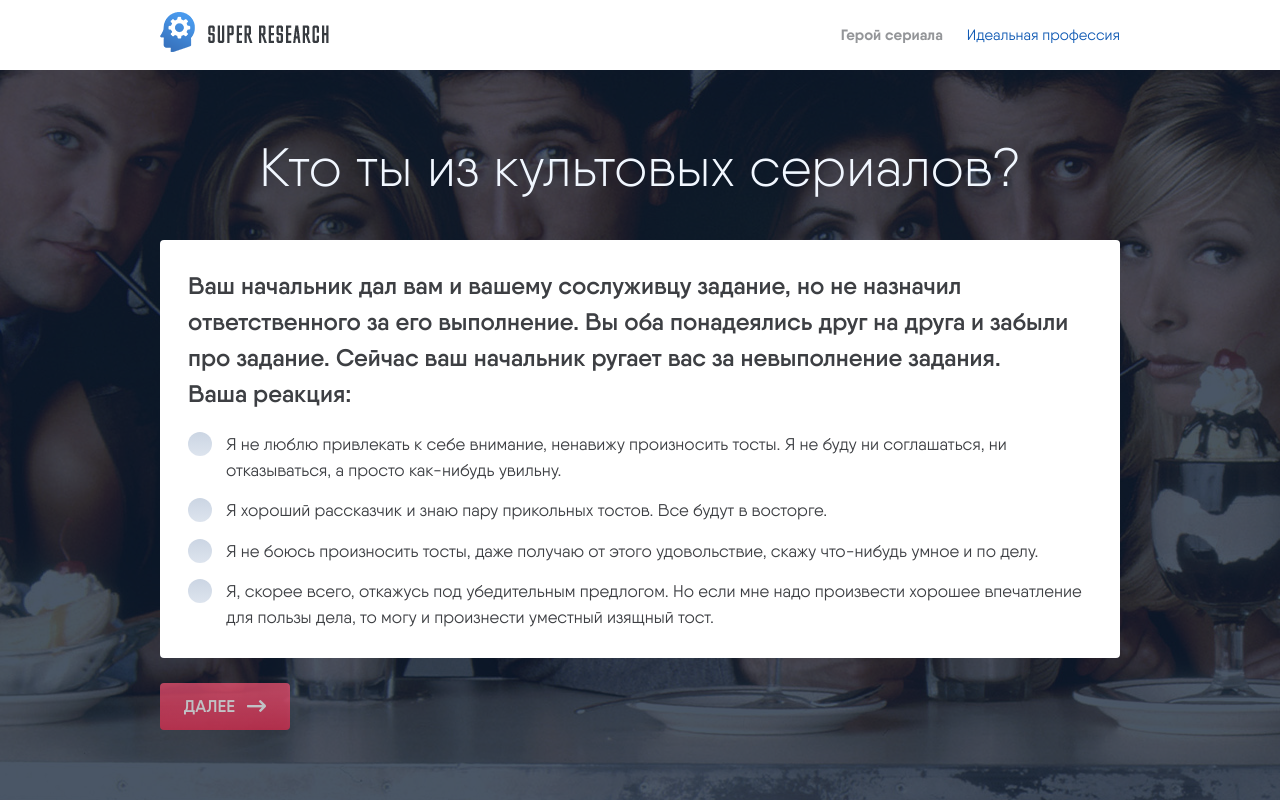
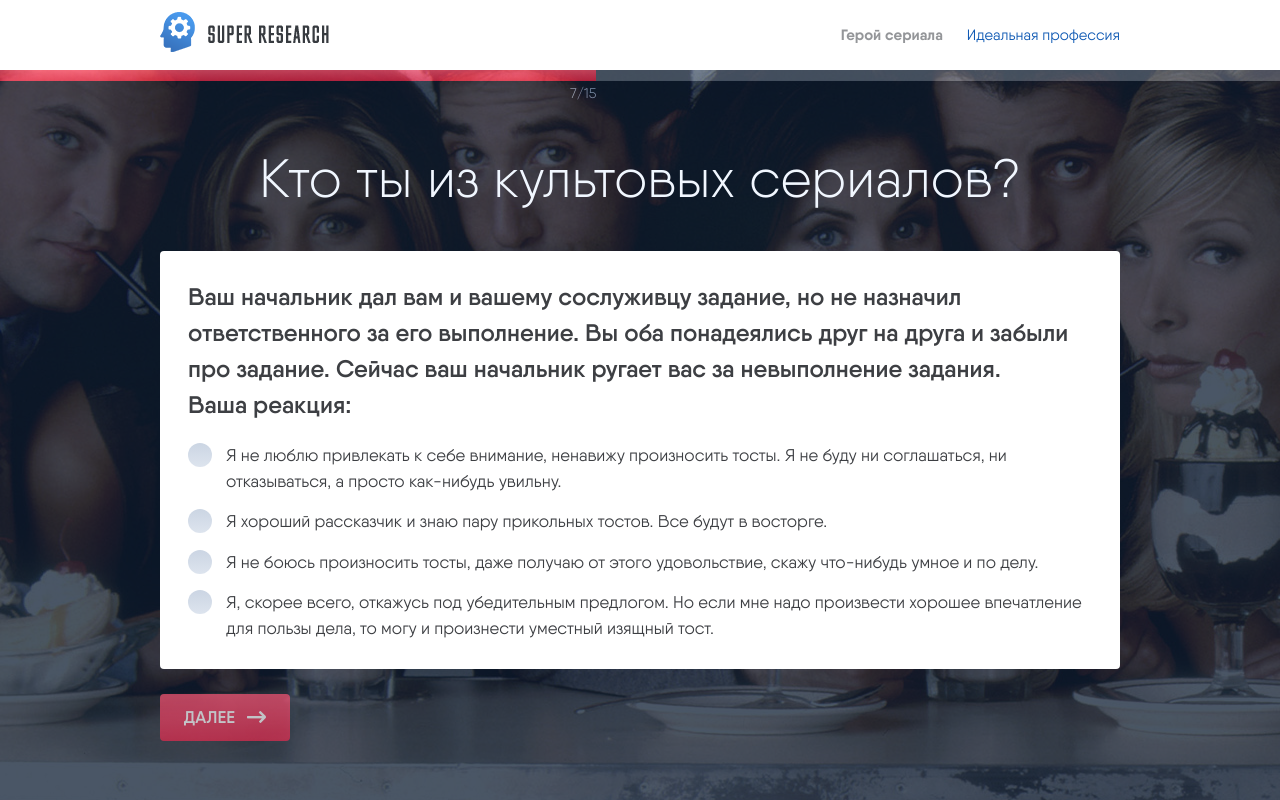
Before and after one commit to plushyOwl/superResearch, a website: page templates/page3.html in a window 1280 px wide. Drawn offline with nearby package versions, Linux system fonts and the light colour scheme; files that its build step writes are made by us from their sources.

Commit message:
fi after review

```diff
--- a/scss/base/_base.buttons.scss
+++ b/scss/base/_base.buttons.scss
@@ -20,10 +20,12 @@ button,
   padding: 0 19px;
   text-decoration: none;
   text-transform: uppercase;
+  -webkit-transition: background 0.5s ease;
   width: auto;
 
   &:hover {
-    text-decoration: underline;
+    box-shadow: inset 0 0 20px 3px rgba(255, 255, 255, 0.35);
+    text-decoration: none;
   }
 
   img {
@@ -53,7 +55,7 @@ button,
     opacity: 0.7;
 
     &:hover {
-      text-decoration: none;
+      box-shadow: none;
     }
   }
 
--- a/scss/base/_base.classes.scss
+++ b/scss/base/_base.classes.scss
@@ -130,3 +130,36 @@ ul {
 .result-page {
   background-color: $firefly;
 }
+
+.progress {
+  background-color: rgba(160, 175, 195, 0.5);
+  border-radius: 0;
+  display: flex;
+  height: 11px;
+  width: 100%;
+
+  &-bar {
+    background-image: -moz-linear-gradient( 90deg, rgb(230,44,80) 0%, rgb(250,86,118) 100%);
+    background-image: -webkit-linear-gradient( 90deg, rgb(230,44,80) 0%, rgb(250,86,118) 100%);
+    background-image: -ms-linear-gradient( 90deg, rgb(230,44,80) 0%, rgb(250,86,118) 100%);
+    display: flex;
+    -webkit-box-orient: vertical;
+    -webkit-box-direction: normal;
+    -ms-flex-direction: column;
+    flex-direction: column;
+    -webkit-box-pack: center;
+    -ms-flex-pack: center;
+    justify-content: center;
+    -webkit-transition: width .6s ease;
+    text-align: right;
+    transition: width .6s ease;
+
+    &-counter {
+      color: $spindle;
+      font-size: 14px;
+      font-weight: 300;
+      margin-top: 35px;
+      margin-left: 5px;
+    }
+  }
+}
--- a/scss/components/_components.socials.scss
+++ b/scss/components/_components.socials.scss
@@ -15,6 +15,11 @@ $ns: c-socials;
     height: 35px;
     margin: 0 2px;
     width: 65px;
+    -webkit-transition: background 0.5s ease;
+
+    &:hover {
+      box-shadow: inset 0 0 25px 1px rgba(255, 255, 255, 0.35);
+    }
 
     .#{$ns}--coloured & {
       background-image: -moz-linear-gradient( 103deg, rgb(205,233,255) 0%, rgb(238,247,255) 100%);
@@ -23,6 +28,10 @@ $ns: c-socials;
       height: 50px;
       margin: 0 10px;
       width: 89px;
+
+      &:hover {
+        box-shadow: inset 0 0 20px 4px rgba(26, 104, 159, 0.35);
+      }
     }
 
   }
--- a/templates/page3.html
+++ b/templates/page3.html
@@ -29,6 +29,14 @@
     <img src="../static/images/3bg.jpg" alt="">
   </div>
   <!-- background-image -->
+
+  <!-- progress bar -->
+  <div class="progress">
+    <div class="progress-bar" style="width: 46.6%;">
+      <span class="progress-bar-counter">7/15</span>
+    </div>
+  </div>
+  <!-- progress bar -->
 
   <div class="s-global-wrapper">
     <div class="wrapper u-align-center">
```
Also changed, not shown: templates/page2.html (+8 -0 lines), static/images/404bg.jpg.
